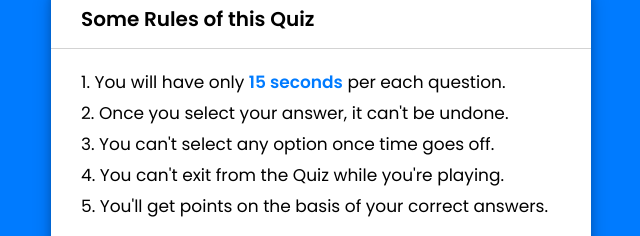
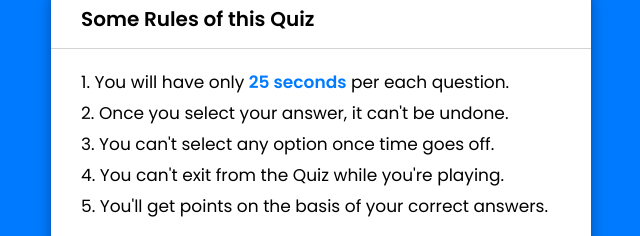
Before and after one commit to mubarakali826/Quizes.github.io, a plain HTML site: page index.html in a window 1280 px wide. Both pictures are taken after a click on the button "Start Quiz". Shown: the part 256-492 px from the top of the page, 319-959 px from the left. Drawn offline with Linux system fonts and the light colour scheme.

Commit message:
quiz timer

```diff
--- a/index.html
+++ b/index.html
@@ -18,7 +18,7 @@
     <div class="info_box">
         <div class="info-title"><span>Some Rules of this Quiz</span></div>
         <div class="info-list">
-            <div class="info">1. You will have only <span>15 seconds</span> per each question.</div>
+            <div class="info">1. You will have only <span>25 seconds</span> per each question.</div>
             <div class="info">2. Once you select your answer, it can't be undone.</div>
             <div class="info">3. You can't select any option once time goes off.</div>
             <div class="info">4. You can't exit from the Quiz while you're playing.</div>
```
